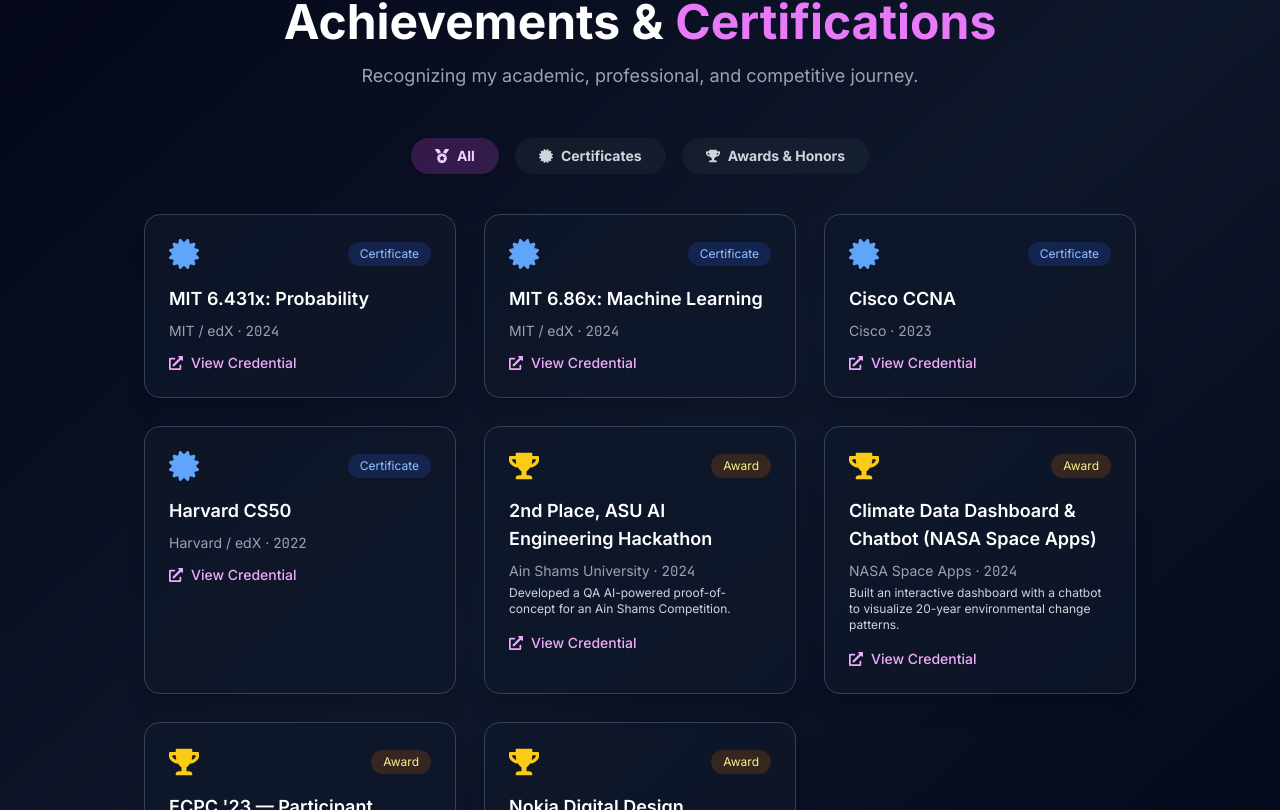
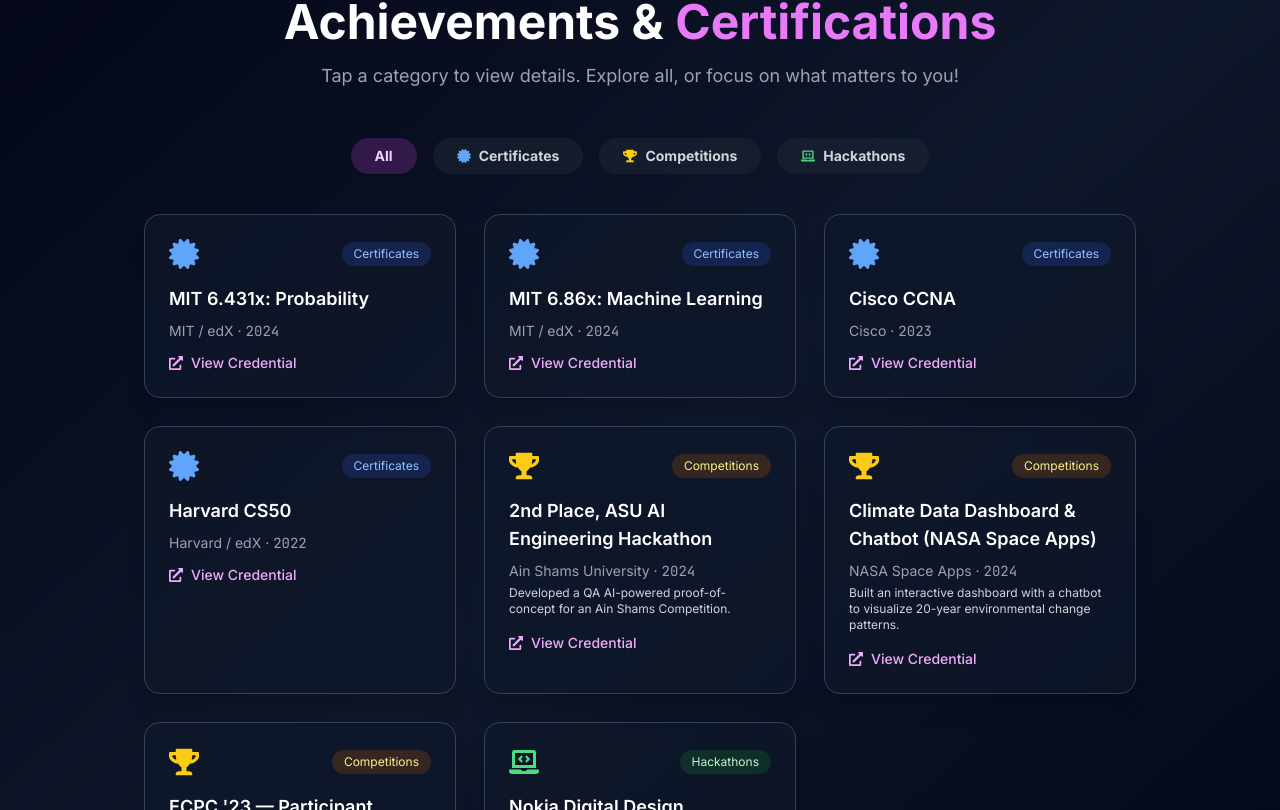
Before and after one commit to DopeBiscuit/Portfolio, a React (Vite) app: page / in a window 1280 px wide. Shown: the part 6430-7240 px from the top of the page. Built offline with nearby package versions, Linux system fonts and the light colour scheme.

Commit message:
achi v2.1

```diff
--- a/src/components/Achievements.jsx
+++ b/src/components/Achievements.jsx
@@ -1,65 +1,64 @@
 import React, { useState } from "react";
-import { FaTrophy, FaCertificate, FaMedal, FaExternalLinkAlt } from "react-icons/fa";
+import { FaCertificate, FaTrophy, FaLaptopCode, FaExternalLinkAlt } from "react-icons/fa";
 
 const achievements = [
   // Certificates
   {
-    type: "certificate",
+    type: "Certificates",
     title: "MIT 6.431x: Probability",
     issuer: "MIT / edX",
     date: "2024",
     link: "https://courses.edx.org/certificates/c6b8335448a443b89f7a289b1ecb4fea",
   },
   {
-    type: "certificate",
+    type: "Certificates",
     title: "MIT 6.86x: Machine Learning",
     issuer: "MIT / edX",
     date: "2024",
     link: "https://courses.edx.org/certificates/0f44b0139bab498b80e2725da36c4343",
   },
   {
-    type: "certificate",
+    type: "Certificates",
     title: "Cisco CCNA",
     issuer: "Cisco",
     date: "2023",
     link: "https://drive.google.com/file/d/1P81ARw3WIPVc-08J171dw1A3QbJKUTMc/view",
   },
   {
-    type: "certificate",
+    type: "Certificates",
     title: "Harvard CS50",
     issuer: "Harvard / edX",
     date: "2022",
     link: "https://courses.edx.org/certificates/fc66b15fe96140f4ae9fce6733f2d109",
   },
-  // Awards & Honors
+  // Competitions
   {
-    type: "award",
+    type: "Competitions",
     title: "2nd Place, ASU AI Engineering Hackathon",
     issuer: "Ain Shams University",
     date: "2024",
     link: "https://www.linkedin.com/posts/abdelrahmanhany2026_final-report-of-qa%C2%B2-activity-7204880108682182656-NUmG?utm_source=share&utm_medium=member_desktop&rcm=ACoAADzhIsEByTSV-wcnzBCnmZH7L9tPR9T8568",
-    description:
-      "Developed a QA AI-powered proof-of-concept for an Ain Shams Competition.",
+    description: "Developed a QA AI-powered proof-of-concept for an Ain Shams Competition.",
   },
   {
-    type: "award",
+    type: "Competitions",
     title: "Climate Data Dashboard & Chatbot (NASA Space Apps)",
     issuer: "NASA Space Apps",
     date: "2024",
     link: "https://www.linkedin.com/posts/abdelrahmanhany2026_spaceapps-activity-7254440208945848322--_w_?utm_source=share&utm_medium=member_desktop&rcm=ACoAADzhIsEByTSV-wcnzBCnmZH7L9tPR9T8568",
-    description:
-      "Built an interactive dashboard with a chatbot to visualize 20-year environmental change patterns.",
+    description: "Built an interactive dashboard with a chatbot to visualize 20-year environmental change patterns.",
   },
   {
-    type: "award",
+    type: "Competitions",
     title: "ECPC '23 — Participant",
     issuer: "Egyptian Collegiate Programming Contest",
     date: "2023",
     link: "https://www.linkedin.com/posts/abdelrahmanhany2026_ecpc-activity-7095552940467191808-AYUU?utm_source=share&utm_medium=member_desktop&rcm=ACoAADzhIsEByTSV-wcnzBCnmZH7L9tPR9T8568",
     description: "Competed in the Egyptian Collegiate Programming Contest.",
   },
+  // Hackathons
   {
-    type: "award",
+    type: "Hackathons",
     title: "Nokia Digital Design Hackathon — Participant",
     issuer: "Nokia",
     date: "2025",
@@ -68,22 +67,21 @@
   },
 ];
 
-const categories = [
-  { key: "all", label: "All", icon: FaMedal },
-  { key: "certificate", label: "Certificates", icon: FaCertificate },
-  { key: "award", label: "Awards & Honors", icon: FaTrophy },
-];
+const typeIcons = {
+  Certificates: <FaCertificate className="text-blue-400" />,
+  Competitions: <FaTrophy className="text-yellow-400" />,
+  Hackathons: <FaLaptopCode className="text-green-400" />,
+};
 
-export default function Achievements() {
-  const [activeTab, setActiveTab] = useState("all");
+const types = ["All", "Certificates", "Competitions", "Hackathons"];
 
-  const filtered = activeTab === "all"
+export default function AchievementsCloud() {
+  const [activeType, setActiveType] = useState("All");
+
+  const filtered =
+    activeType === "All"
       ? achievements
-    : achievements.filter((a) => a.type === activeTab);
-
-  // Card icon logic
-  const getIcon = (type) =>
-    type === "certificate" ? <FaCertificate className="text-blue-400" /> : <FaTrophy className="text-yellow-400" />;
+      : achievements.filter((a) => a.type === activeType);
 
   return (
     <section id="achievements" className="py-20 bg-gradient-to-br from-dark-950 via-dark-900 to-dark-950 relative">
@@ -93,41 +91,43 @@
             Achievements & <span className="text-accent-400">Certifications</span>
           </h2>
           <p className="text-gray-400 text-lg max-w-2xl mx-auto">
-            Recognizing my academic, professional, and competitive journey.
+            Tap a category to view details. Explore all, or focus on what matters to you!
           </p>
         </div>
-        {/* Category Tabs */}
+        {/* Cloud/Group Pills */}
         <div className="flex flex-wrap justify-center gap-4 mb-10">
-          {categories.map((cat) => {
-            const Icon = cat.icon;
-            return (
+          {types.map((type) => (
             <button
-                key={cat.key}
+              key={type}
               className={`flex items-center gap-2 px-6 py-2 rounded-full font-bold text-sm transition-all duration-200 ${
-                  activeTab === cat.key
+                activeType === type
                   ? "bg-accent-500/20 text-accent-200 shadow"
                   : "bg-gray-800/50 text-gray-300 hover:bg-accent-500/10"
               }`}
-                onClick={() => setActiveTab(cat.key)}
+              onClick={() => setActiveType(type)}
             >
-                <Icon /> {cat.label}
+              {type !== "All" && typeIcons[type]}
+              {type}
             </button>
-            );
-          })}
+          ))}
         </div>
-        {/* Achievements Grid */}
+        {/* Expanded Group (Grid) */}
         <div className="grid sm:grid-cols-2 md:grid-cols-3 gap-7">
-          {filtered.map((a, idx) => (
+          {filtered.map((a) => (
             <div
               key={a.title + a.date}
               className="relative bg-dark-900/70 border border-dark-700 rounded-2xl p-6 flex flex-col shadow-xl hover:shadow-accent-500/30 transition-shadow duration-300"
             >
               <div className="flex items-center justify-between mb-4">
-                <span className="text-3xl">{getIcon(a.type)}</span>
+                <span className="text-3xl">{typeIcons[a.type]}</span>
                 <span className={`text-xs px-3 py-1 rounded-full ${
-                  a.type === "certificate" ? "bg-blue-900/40 text-blue-300" : "bg-yellow-900/40 text-yellow-200"
+                  a.type === "Certificates"
+                    ? "bg-blue-900/40 text-blue-300"
+                    : a.type === "Competitions"
+                    ? "bg-yellow-900/40 text-yellow-200"
+                    : "bg-green-900/40 text-green-200"
                 }`}>
-                  {a.type === "certificate" ? "Certificate" : "Award"}
+                  {a.type}
                 </span>
               </div>
               <div className="mb-2 text-lg font-semibold text-white">{a.title}</div>
@@ -138,7 +138,12 @@
                 <div className="text-gray-300 text-xs mb-2">{a.description}</div>
               )}
               {a.link && (
-                <a href={a.link} target="_blank" rel="noopener noreferrer" className="mt-2 inline-flex items-center text-accent-300 hover:text-accent-400 text-sm font-medium transition-colors">
+                <a
+                  href={a.link}
+                  target="_blank"
+                  rel="noopener noreferrer"
+                  className="mt-2 inline-flex items-center text-accent-300 hover:text-accent-400 text-sm font-medium transition-colors"
+                >
                   <FaExternalLinkAlt className="mr-2" /> View Credential
                 </a>
               )}
```
Lines whose indentation alone changed are shown as unchanged.
